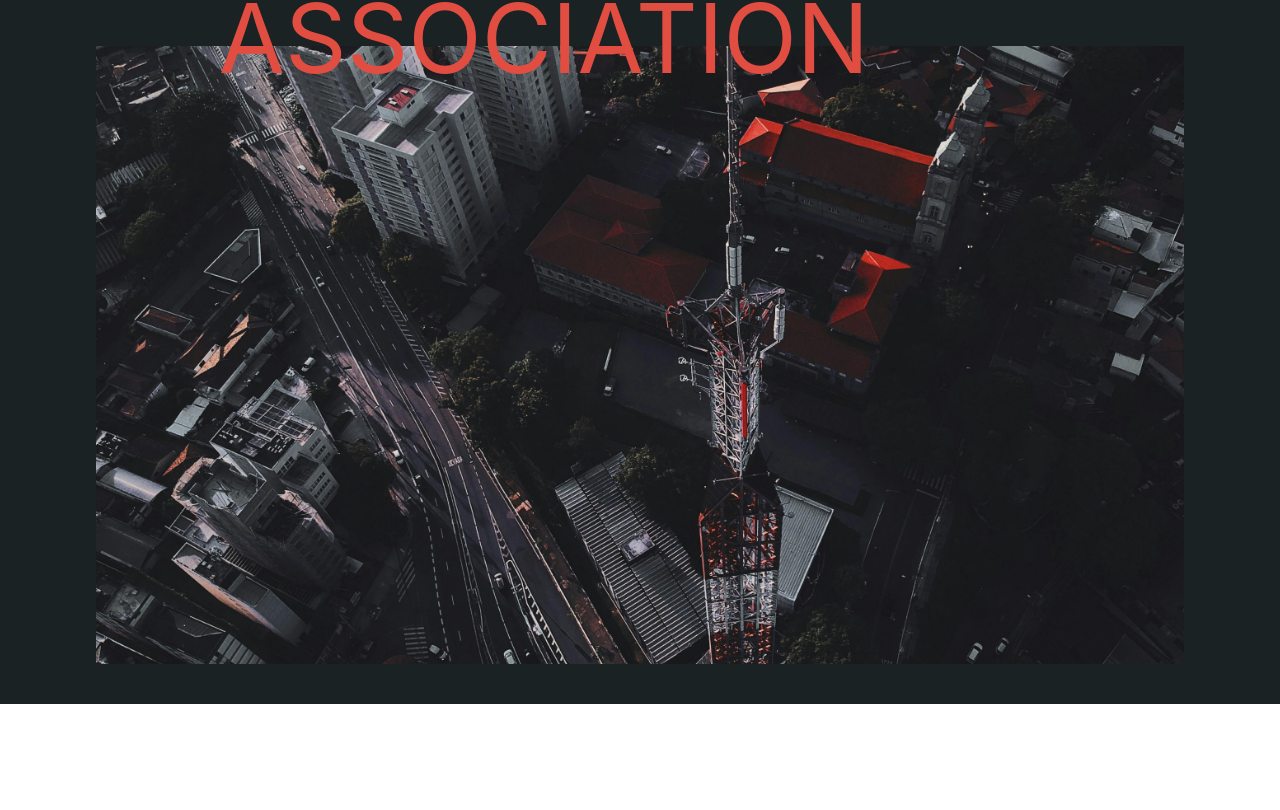
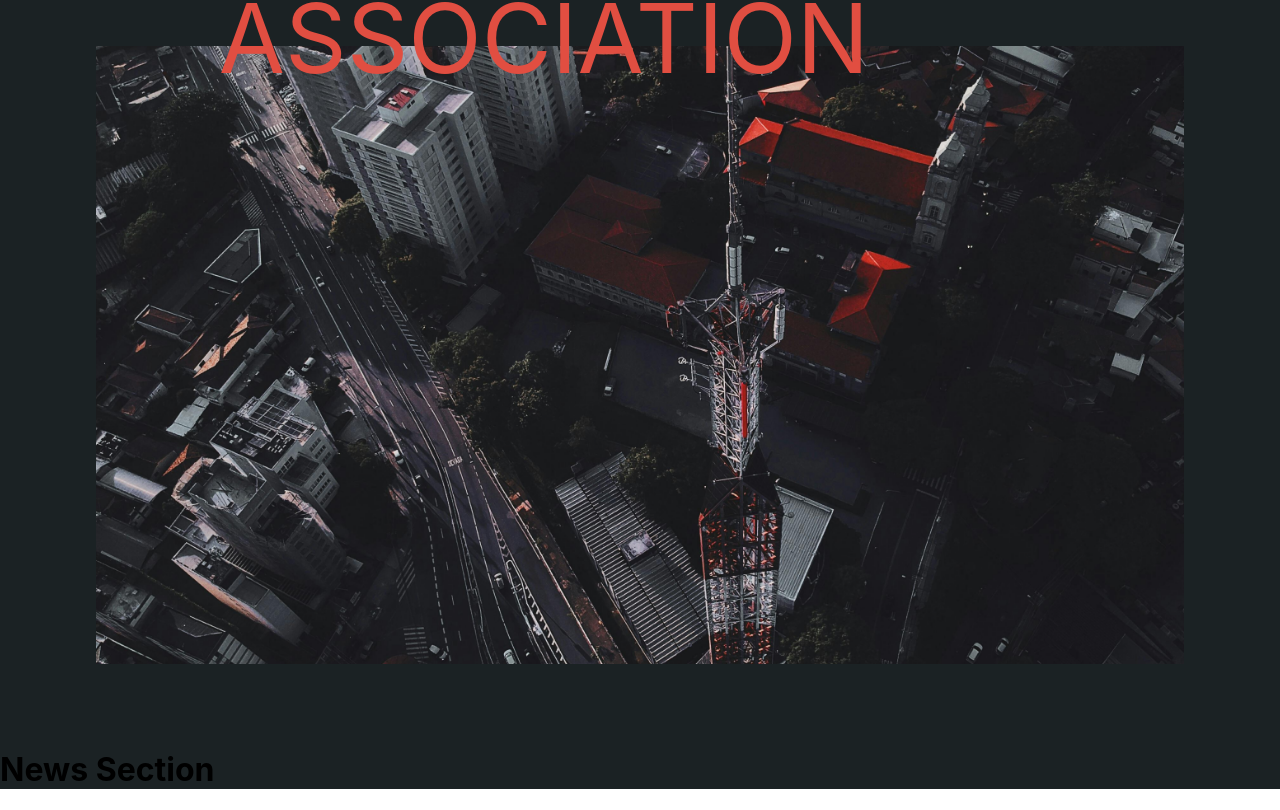
Before and after one commit to AryanBajwan/cea-ui, a React (Vite) app: page / in a window 1280 px wide. Shown: the part 322-1132 px from the top of the page. Before the commit the page ends 1026 px from the top, so only its background shows below. Built offline with nearby package versions, Linux system fonts and the light colour scheme.

Commit message:
FIX: fixes

```diff
--- a/src/App.css
+++ b/src/App.css
@@ -19,6 +19,8 @@ body {
 .app {
     background-color: var(--color-background);
     transition: background-color 0.3s ease;
+
+    min-height: 100vh;
 }
 
 * {
--- a/src/components/navbar.css
+++ b/src/components/navbar.css
@@ -3,6 +3,7 @@ nav {
     height: 120px;
     position: sticky;
     top: 0;
+    z-index: 1000;
 }
 
 .navigation {
@@ -16,7 +17,7 @@ nav {
     padding-top: 1rem;
     margin: 0 2rem 0 2rem;
 }
-
+background-color: pink;
 .navigation .nav-logo {
     width: 90px;
     height: auto;
@@ -28,6 +29,7 @@ nav {
     flex-direction: row;
     align-items: center;
     justify-content: space-evenly;
+    z-index: 80;
 }
 
 .navigation .theme-toggle {
@@ -55,7 +57,7 @@ nav {
     height: auto;
     cursor: pointer;
     position: relative;
-    z-index: 1000;
+    z-index: 10;
 }
 
 .navigation .nav-menu .menu-list {
@@ -69,7 +71,7 @@ nav {
     opacity: 0;
     transition: transform 0.3s ease-in-out, opacity 0.3s ease-in-out, visibility 0s 0.3s;
     transform: translateX(100%);
-    z-index: 999;
+    z-index: 20;
 }
 
 .navigation .nav-menu .menu-list.active {
--- a/src/pages/Home.tsx
+++ b/src/pages/Home.tsx
@@ -1,6 +1,4 @@
 import heroImg from '../assets/hero.png'
-// import civilVid from '../assets/output.mp4'
-// import civilVid from '../assets/civil-1.mp4'
 
 import './home.css'
 
@@ -8,6 +6,14 @@ function Home() {
 
     return (
         <>
+            <HeroSection />
+            <NewsSection />
+        </>
+    );
+}
+
+const HeroSection = () => {
+    return (
         <div className="hero">
             <div className="title">
                 <h1>Civil</h1>
@@ -15,13 +21,17 @@ function Home() {
                 <h1>Association</h1>
             </div>
             <div className='hero-img'>
-                    {/* <video autoPlay loop muted playsInline>
-                        <source src={civilVid} type="video/mp4"/>
-                    </video> */}
                 <img className='tilt' src={heroImg} alt="Hero Image" />
             </div>
         </div>
-        </>
+    );
+}
+
+const NewsSection = () => {
+    return (
+        <div>
+            <h1>News Section</h1>
+        </div>
     );
 }
 
--- a/src/pages/home.css
+++ b/src/pages/home.css
@@ -3,6 +3,7 @@
     flex-direction: column;
     align-items: center;
     justify-content: center;
+    padding-bottom: 1.5rem;
 }
 
 .hero .title {
--- a/src/utils/newsbtn.css
+++ b/src/utils/newsbtn.css
@@ -12,6 +12,7 @@
     cursor: pointer;
     box-shadow: none !important;
     animation: news 2s ease-in-out infinite;
+    z-index: 30;
 }
 
 @keyframes news {
```
Lines whose indentation alone changed are shown as unchanged.
